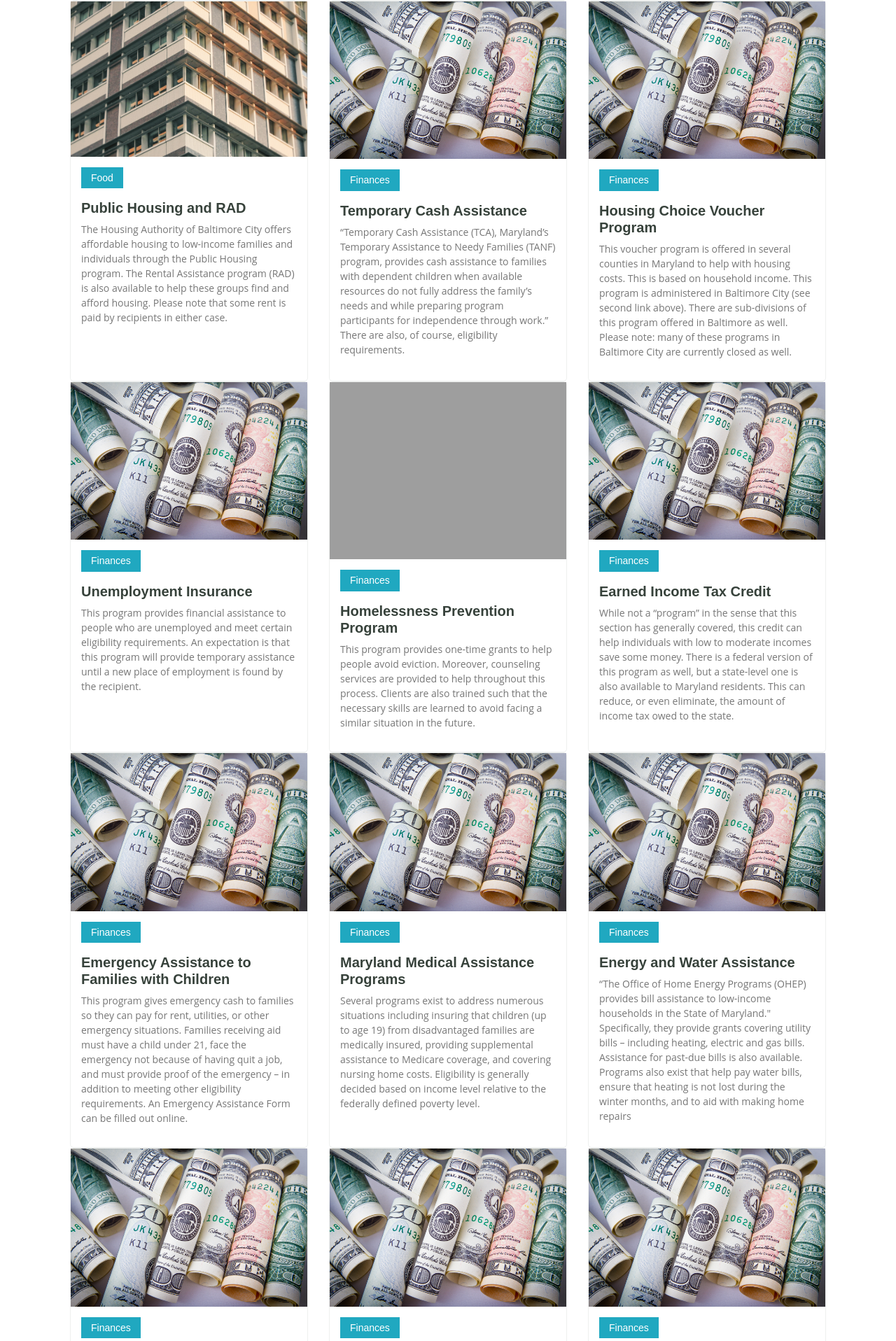
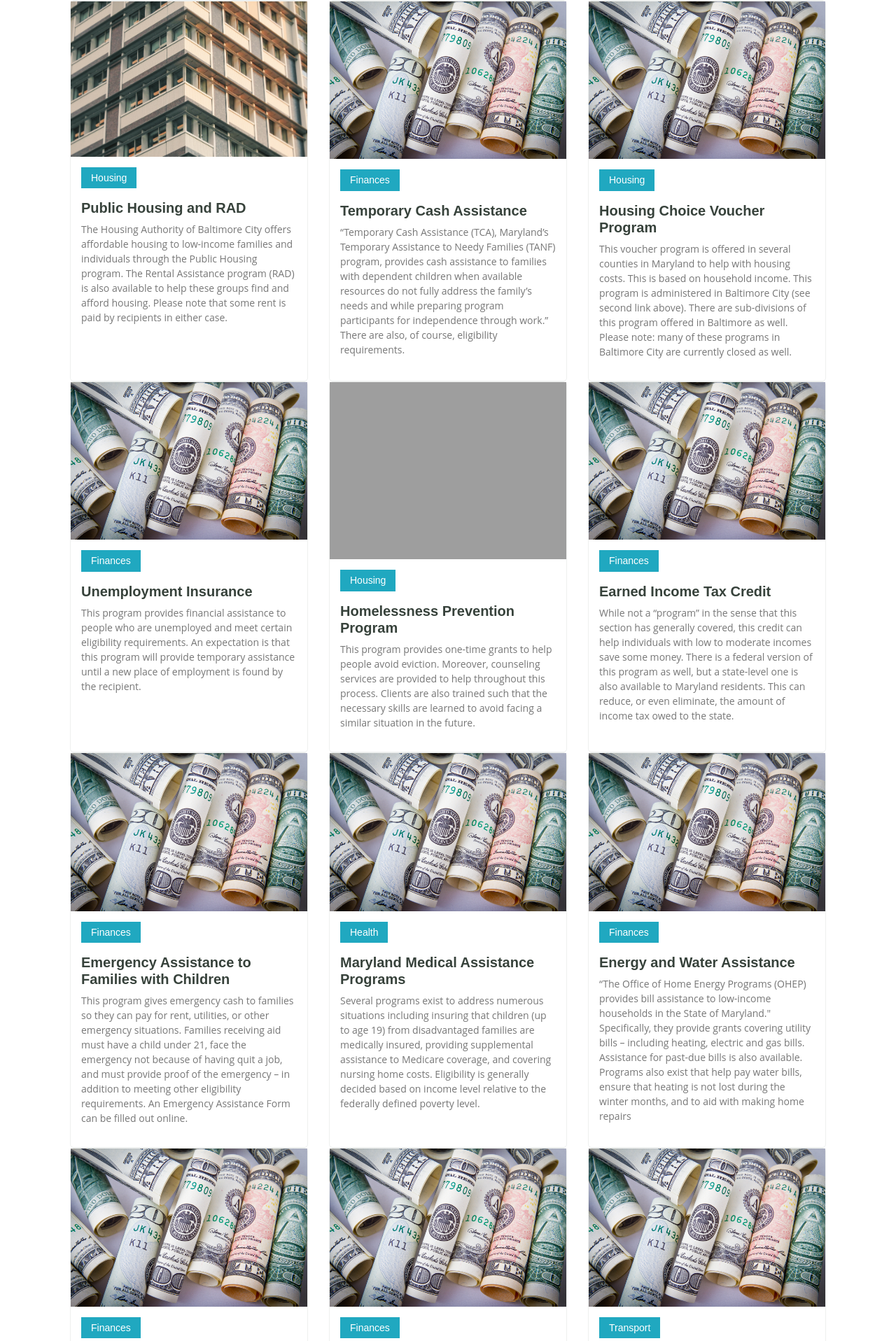
Before and after one commit to sarata99/baltimorerf, a Flask app: page /how_to in a window 1280 px wide. Shown: the part 799-2715 px from the top of the page at 70% size. Run offline with Flask 2, Linux system fonts and the light colour scheme; some libraries are stand-ins or nearby versions; grey boxes are pictures that could not be loaded.

Commit message:
Added labels

```diff
--- a/templates/how.html
+++ b/templates/how.html
@@ -85,7 +85,7 @@
               <img src="{{ url_for('static',filename='assets/apartment.jpg') }}" class="img-fluid" alt="...">
               <div class="course-content">
                 <div class="d-flex justify-content-between align-items-center mb-3">
-                  <h4>Food</h4>
+                  <h4>Housing</h4>
                 </div>
                 <h3><a href="{{ "https://www.habc.org/habc-information/programs-departments/public-housing-and-rad/" }}">Public Housing and RAD</a></h3>
                 <p> The Housing Authority of Baltimore City offers affordable housing to low-income families and individuals through the Public Housing program.
@@ -113,7 +113,7 @@
               <img src="{{ url_for('static',filename='assets/money.jpg') }}" class="img-fluid" alt="...">
               <div class="course-content">
                 <div class="d-flex justify-content-between align-items-center mb-3">
-                  <h4>Finances</h4>
+                  <h4>Housing</h4>
                 </div>
                 <h3><a href="{{ "https://www.habc.org/habc-information/programs-departments/hcvp/"}}">Housing Choice Voucher Program </a></h3>
                 <p> This voucher program is offered in several counties in Maryland to help with housing costs. This is based on household income.  This program is administered in Baltimore City (see second link above). There are sub-divisions of this program offered in Baltimore as well.
@@ -141,7 +141,7 @@
               <img src="{{ url_for('static',filename='assets/vegetables.jpg') }}" class="img-fluid" alt="...">
               <div class="course-content">
                 <div class="d-flex justify-content-between align-items-center mb-3">
-                  <h4>Finances</h4>
+                  <h4>Housing</h4>
                 </div>
                 <h3><a href="{{ "https://dhs.maryland.gov/weathering-tough-times/homelessness-prevention-program/"}}">Homelessness Prevention Program</a></h3>
                 <p>This program provides one-time grants to help people avoid eviction. Moreover, counseling services are provided to help throughout this process.
@@ -183,7 +183,7 @@
               <img src="{{ url_for('static',filename='assets/money.jpg') }}" class="img-fluid" alt="...">
               <div class="course-content">
                 <div class="d-flex justify-content-between align-items-center mb-3">
-                  <h4>Finances</h4>
+                  <h4>Health</h4>
                 </div>
                 <h3><a href="{{ "https://dhs.maryland.gov/weathering-tough-times/medical-assistance/" }}">Maryland Medical Assistance Programs</a> </h3>
                 <p> Several programs exist to address numerous situations including insuring that children (up to age 19) from disadvantaged families are medically insured, providing supplemental assistance to Medicare coverage, and covering nursing home costs.
@@ -219,7 +219,7 @@
               </div>
           </div> <!-- End Course Item-->
 
-                       <div class="col-lg-4 col-md-6 d-flex align-items-stretch mt-2 mt-lg-0">
+          <div class="col-lg-4 col-md-6 d-flex align-items-stretch mt-2 mt-lg-0">
             <div class="course-item">
               <img src="{{ url_for('static',filename='assets/money.jpg') }}" class="img-fluid" alt="...">
               <div class="course-content">
@@ -240,7 +240,7 @@
               <img src="{{ url_for('static',filename='assets/money.jpg') }}" class="img-fluid" alt="...">
               <div class="course-content">
                 <div class="d-flex justify-content-between align-items-center mb-3">
-                  <h4>Finances</h4>
+                  <h4>Transport</h4>
                 </div>
                 <h3><a href="{{ "https://dhs.maryland.gov/weathering-tough-times/transportation-assistance-program-tap/" }}">Transportation Assistance Program </a></h3>
                 <p> “Through a network of partners across the state, TAP provides reliable used vehicles that will serve eligible low-income families for two years or 24,000 miles.”
```
